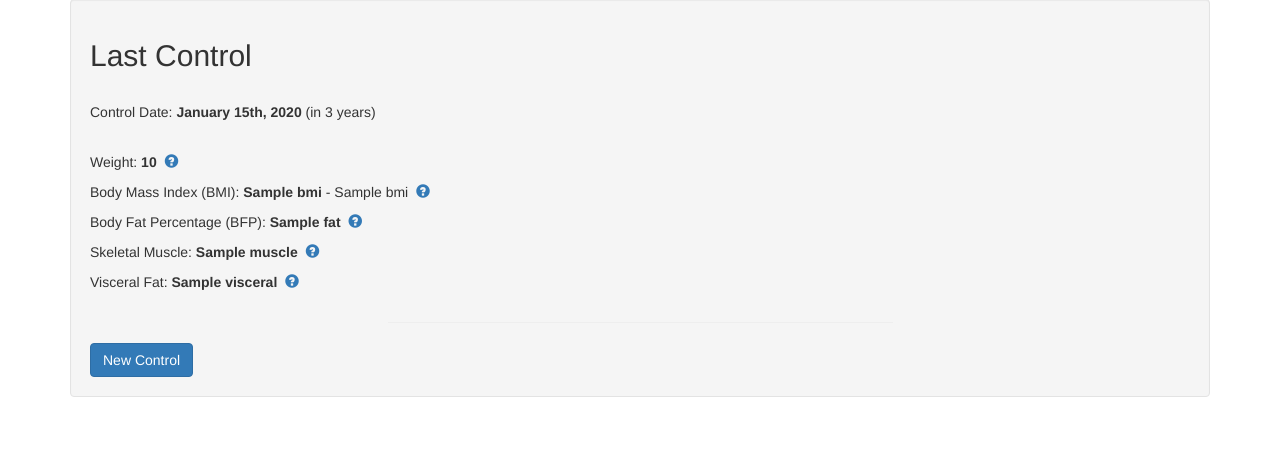
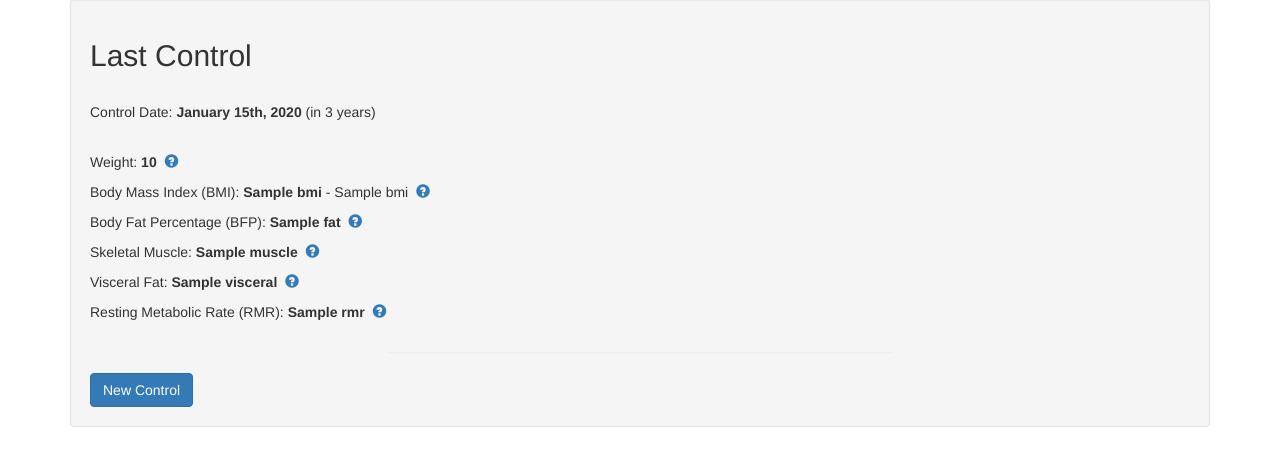
Before and after one commit to pahumadad/weight-control, a Flask app: template wcontrol/src/templates/index.html in a window 1280 px wide. Shown: the part 73-539 px from the top of the page. Run offline with Flask 2, Linux system fonts and the light colour scheme; the template is opened without the code that fills it: most values are stand-ins (such as "Sample title", 1, 10 or a date in 2020); parts of the project's set-up code (start-up, migrations or seed data) failed here and were passed over; some libraries are stand-ins or nearby versions.

Commit message:
Add resting metabolic rate description on index page

```diff
--- a/wcontrol/src/templates/index.html
+++ b/wcontrol/src/templates/index.html
@@ -69,6 +69,18 @@
                 {% include 'visceral_desc.html' %}
             </div>
         </div>
+        <div class"col-sm-12">
+            <p>Resting Metabolic Rate (RMR): <strong>{{ control.rmr }}</strong>&nbsp;
+                <a href="#rmr_desc" data-toggle="collapse">
+                    <span class="glyphicon glyphicon-question-sign"></span>
+                </a>
+            </p>
+        </div>
+        <div id="rmr_desc" class="collapse col-sm-12">
+            <div class="col-sm-offset-1 col-sm-10">
+                {% include 'rmr_desc.html' %}
+            </div>
+        </div>
         <div class="col-sm-12">
             <div class="col-sm-offset-3 col-sm-6">
                 <hr>
```
